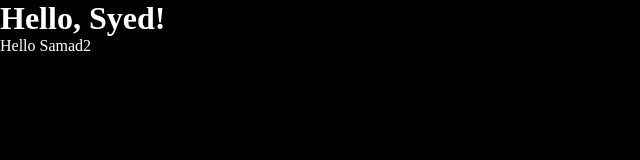
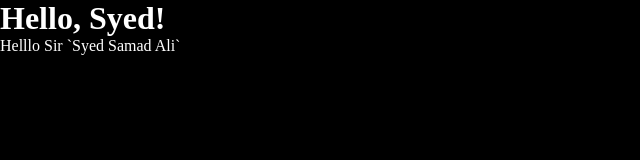
Before and after one commit to Samadali123/React2025, a React (Vite) app: page / in a window 1280 px wide. Shown: the top 160 px of the page, without its empty margins (0-640 px from the left). Built offline with nearby package versions, Linux system fonts and the light colour scheme.

Commit message:
Learn about export and const how data passes from one file to another

```diff
--- a/package.json
+++ b/package.json
@@ -10,6 +10,7 @@
     "preview": "vite preview"
   },
   "dependencies": {
+    "axios": "^1.7.9",
     "react": "^19.0.0",
     "react-dom": "^19.0.0"
   },
--- /dev/null
+++ b/src/components/Es6.jsx
@@ -0,0 +1,6 @@
+// Named Export
+export const name = "Syed Samad Ali";
+export function SayName() { return `Helllo Sir `; }
+
+// Default Export
+export default function MyComponent() { return <h1>Hello</h1>; }
--- a/src/components/Greeting2.jsx
+++ b/src/components/Greeting2.jsx
@@ -1,8 +1,11 @@
 import React from 'react'
-
+import {SayName,name } from './Es6'
 const Greeting2 = () => {
   return (
-    <div>Hello Samad2</div>
+    <div>
+      <SayName/>
+        `{name}`
+      </div>
   )
 }
 
```
Also changed, not shown: 1 other file (tests, documents, lock files or other folders).
